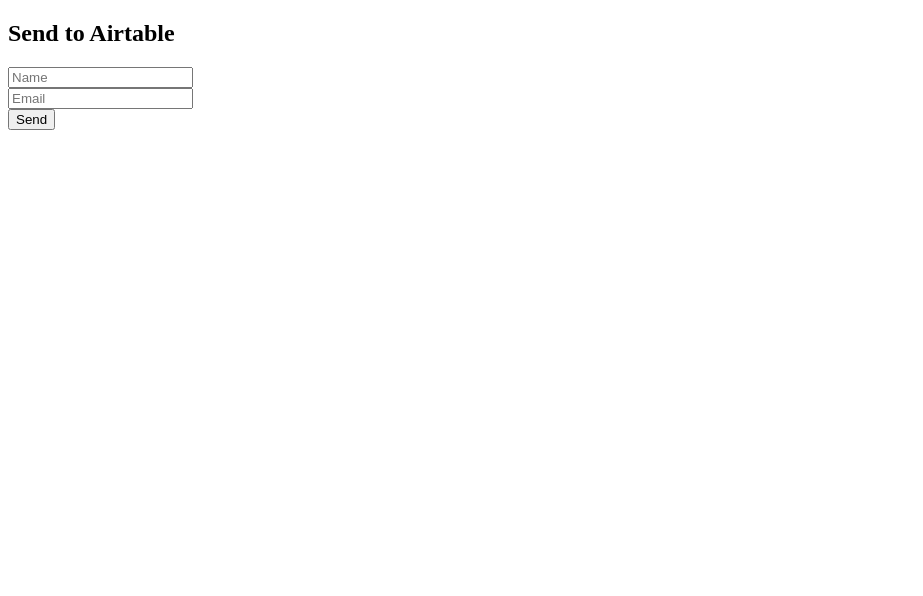
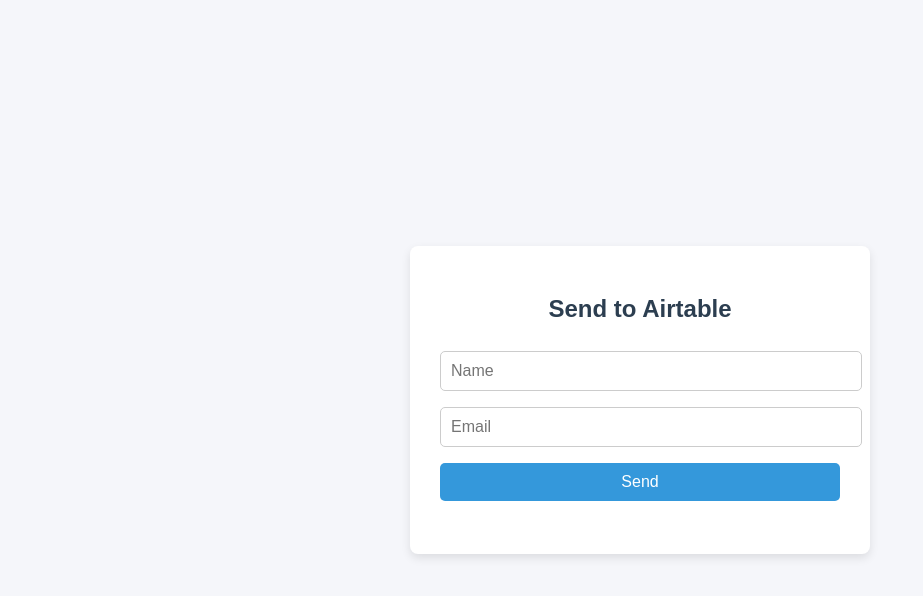
Before and after one commit to adiesudevan2004-ship-it/new-proj, a website: page airtable-backend/public/index.html in a window 1280 px wide. Shown: the whole page, without its empty margins (0-923 px from the left). Drawn offline with Linux system fonts and the light colour scheme.

Commit message:
Update index.html

```diff
--- a/airtable-backend/public/index.html
+++ b/airtable-backend/public/index.html
@@ -1,15 +1,67 @@
 <!DOCTYPE html>
-<html>
+<html lang="en">
 <head>
-  <title>Submit to Airtable</title>
+  <meta charset="UTF-8" />
+  <meta name="viewport" content="width=device-width, initial-scale=1.0"/>
+  <title>Airtable Form</title>
+  <style>
+    body {
+      font-family: Arial, sans-serif;
+      background: #f5f6fa;
+      display: flex;
+      justify-content: center;
+      align-items: center;
+      height: 100vh;
+      margin: 0;
+    }
+    .container {
+      background: white;
+      padding: 30px;
+      border-radius: 8px;
+      box-shadow: 0 4px 10px rgba(0,0,0,0.1);
+      width: 100%;
+      max-width: 400px;
+    }
+    h2 {
+      text-align: center;
+      margin-bottom: 20px;
+      color: #2c3e50;
+    }
+    input, button {
+      width: 100%;
+      padding: 10px;
+      margin: 8px 0;
+      border: 1px solid #ccc;
+      border-radius: 5px;
+      font-size: 1em;
+    }
+    button {
+      background: #3498db;
+      color: white;
+      border: none;
+      cursor: pointer;
+      transition: background 0.3s ease;
+    }
+    button:hover {
+      background: #2980b9;
+    }
+    .message {
+      margin-top: 15px;
+      text-align: center;
+      font-size: 0.9em;
+    }
+  </style>
 </head>
 <body>
+  <div class="container">
     <h2>Send to Airtable</h2>
     <form id="dataForm">
-    <input type="text" name="name" placeholder="Name" required><br>
-    <input type="email" name="email" placeholder="Email" required><br>
+      <input type="text" name="name" placeholder="Name" required />
+      <input type="email" name="email" placeholder="Email" required />
       <button type="submit">Send</button>
     </form>
+    <div class="message" id="message"></div>
+  </div>
 
   <script>
     document.getElementById("dataForm").addEventListener("submit", async function (e) {
@@ -20,14 +72,19 @@
         email: formData.get("email")
       };
 
+      try {
         const res = await fetch("/submit", {
           method: "POST",
           headers: { "Content-Type": "application/json" },
           body: JSON.stringify(body)
         });
-
         const result = await res.json();
-      alert(JSON.stringify(result));
+        document.getElementById("message").textContent = result.success
+          ? "✅ Data sent successfully!"
+          : "❌ Failed to send data.";
+      } catch (err) {
+        document.getElementById("message").textContent = "❌ Error sending data.";
+      }
     });
   </script>
 </body>
```
Lines whose indentation alone changed are shown as unchanged.
